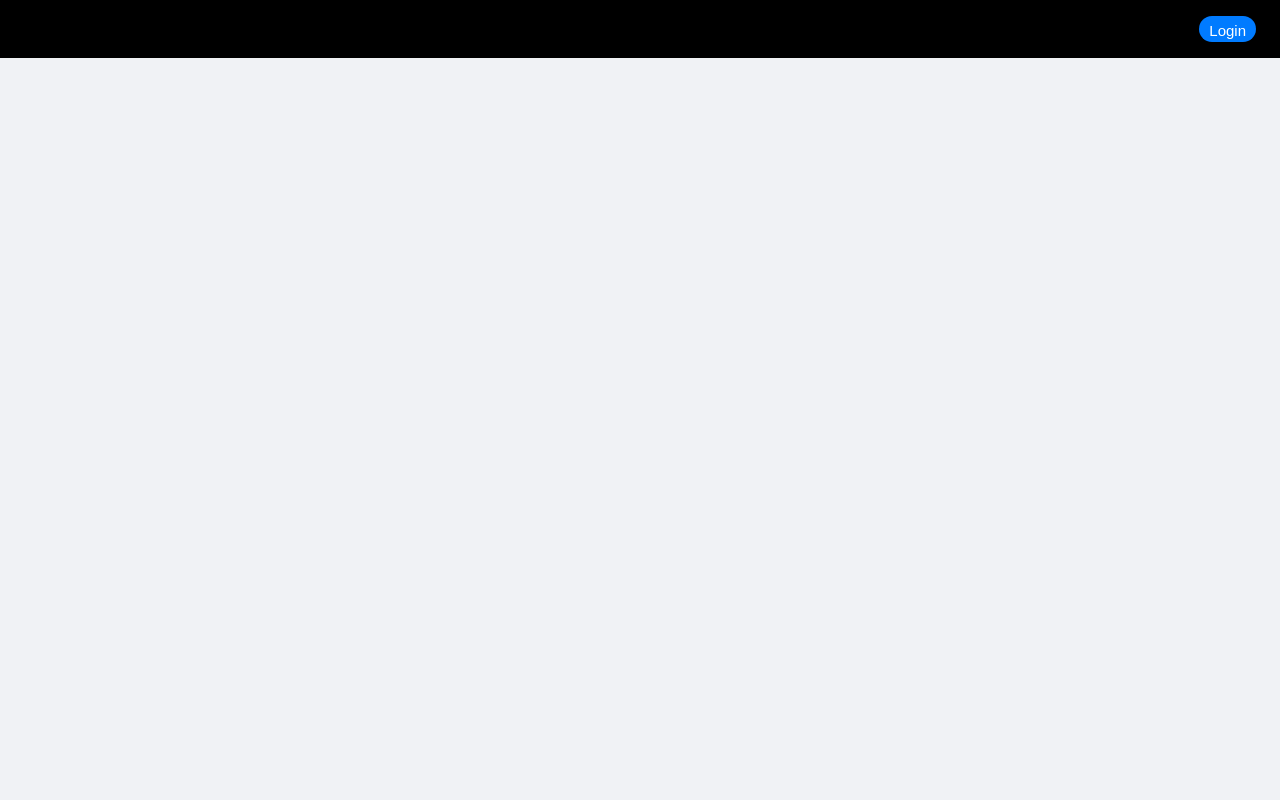
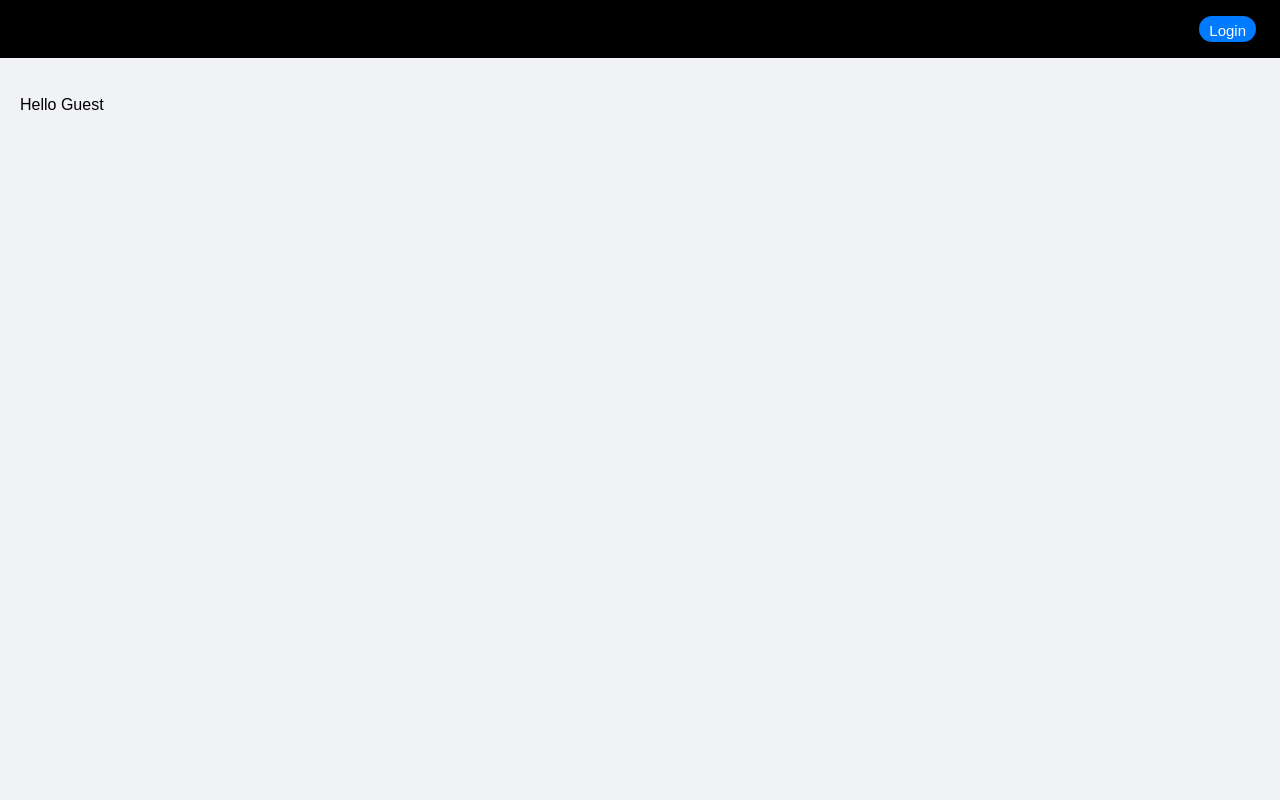
Before and after one commit to Seth21C8/Login-FastAPI-Test, a FastAPI app: page / in a window 1280 px wide. Run offline with FastAPI, Linux system fonts and the light colour scheme.

Commit message:
add greeting

```diff
--- a/static/style.css
+++ b/static/style.css
@@ -1,13 +1,16 @@
 body {
     font-family: Arial, sans-serif;
     display: flex;
-    height: 100vh;
+    min-height: 100vh;
     margin: 0;
     background-color: #f0f2f5;
     position: relative;
     width: 100%;
 }
-
+.greeting {
+    margin-top: 80px;  /* push below Topbar */
+    margin-left: 20px;
+}
 .Topbar{
     width: 100%;
     position: fixed;
--- a/templates/index.html
+++ b/templates/index.html
@@ -7,6 +7,13 @@
     <link rel = "stylesheet" href = "/static/style.css">
 </head>
 <body>
+    <div class = "greeting">
+        {% if not user %}
+            <p>Hello Guest</p>
+        {% else %}
+            <p>Hello {{ user['name'] }}</p>
+        {% endif %}
+    </div>
     {% if not user %}
         <input type = "checkbox" id = "toggle-form">
     {% endif %}
@@ -60,6 +67,5 @@
     <button id="reset">Restart</button>
     <script src="/static/TTTScript.js"></script> -->
 
-</div>
 </body>
 </html>
```
Also changed, not shown: 1 other file.
